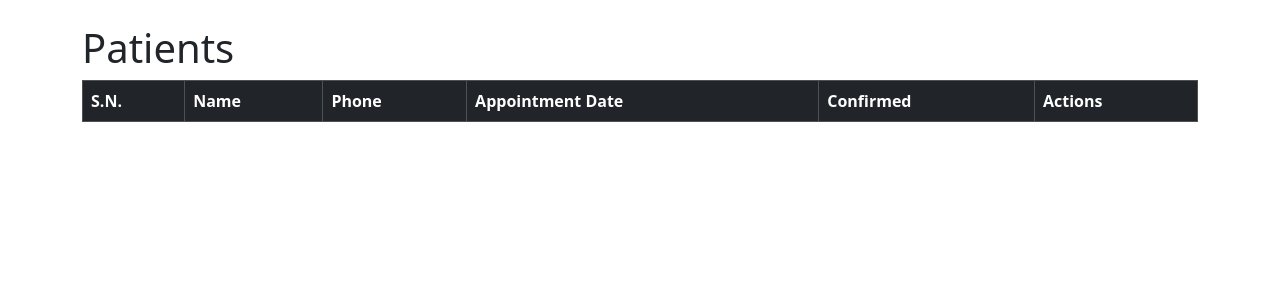
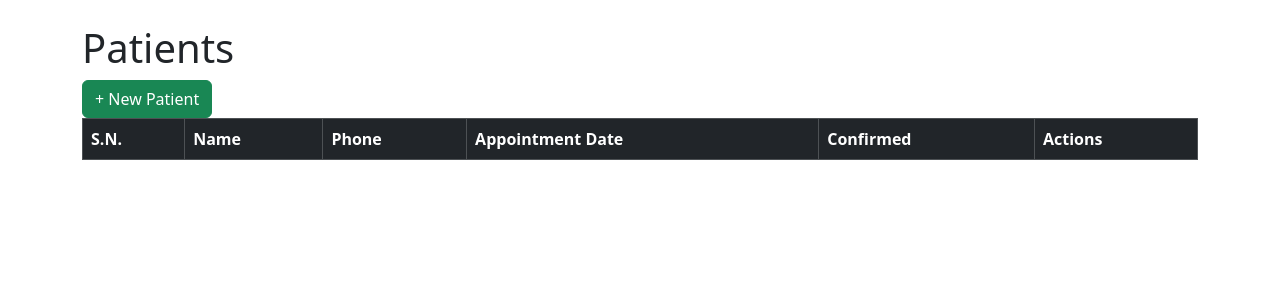
Before and after one commit to anbesh-ai/MedTech, a Flask app: page /patients in a window 1280 px wide. Shown: the top 300 px of the page. Run offline with Flask 3, Linux system fonts and the light colour scheme; lists and menus that the app fills with data are empty.

Commit message:
Flash message added

```diff
--- a/app.py
+++ b/app.py
@@ -5,6 +5,7 @@ from datetime import datetime
 
 
 app = Flask(__name__)
+app.secret_key = "med"
 
 #Database
 
@@ -38,8 +39,8 @@ def show_patients( ):
     patients = patient.query.all( )
     return render_template('patients.html', patients=patients)
 
-#Add patient
-@app.route('/add' , methods=['GET', 'POST'])
+#Add
+@app.route('/patients/add' , methods=['GET', 'POST'])
 def add_patient():
     if request.method == 'POST' :
          name = request.form.get('name')                              # there should be a variable that holds value and POST on db variable
@@ -53,33 +54,43 @@ def add_patient():
          )
          db.session.add(new_patient)
          db.session.commit()
+
+         flash("Patient added successfully !", "success")
          return redirect(url_for('show_patients'))
     return render_template('add_patient.html')
 
 #Mark as Confirmed
-@app.route('/confirm/<int:id>')
+@app.route('/patients/confirm/<int:id>')
 def confirm_patient(id):
      p= patient.query.get_or_404(id)
      p.confirmed =True
      db.session.commit( )
+     flash("Patient confirmed successfully !", "success")
      return redirect(url_for('show_patients'))
 
 #Edit
 @app.route('/edit/<int:id>', methods=['GET', 'POST' ])
 def edit_patient(id):
-     p = patient.query.get_or_404(id)
+
+     p=patient.query.get_or_404(id)
+
      if request.method == 'POST':
           p.name = request.form.get('name')
           p.phone_number = request.form.get('phone_number')
           p.appointment_date = datetime.strptime(request.form.get('appointment_date'), '%Y-%m-%d')
+
           db.session.commit( )
+          flash("Patient updated successfully !", "success")
           return redirect(url_for('show_patients'))
      return render_template('edit_patient.html', patient=p)
 
+
+
 #Delete
-@app.route('/delete/<int:id>', methods=['POST'])
+@app.route('/patients/delete/<int:id>', methods=['POST'])
 def delete_patient(id):
-     p = patient.query.get_or_404(id)
+
+     p=patient.query.get_or_404(id)
      db.session.delete(p)
      db.session.commit( )
      return redirect(url_for('show_patients'))
--- a/templates/base.html
+++ b/templates/base.html
@@ -1,14 +1,43 @@
 <!DOCTYPE html>
 <html lang="en">
-<head>
-    <meta charset="utf-8">
-    <meta name="viewport" content="width=device-width, initial-scale=1">
-    <title>{% block title %}Clinic{% endblock %}</title>
-    <link href="https://cdn.jsdelivr.net/npm/bootstrap@5.3.8/dist/css/bootstrap.min.css" rel="stylesheet">
-</head>
-<body>
+  <head>
+    <meta charset="utf-8" />
+    <meta name="viewport" content="width=device-width, initial-scale=1" />
+    <title>
+      {% block title %}
+        Clinic
+      {% endblock %}
+    </title>
+    <link href="https://cdn.jsdelivr.net/npm/bootstrap@5.3.8/dist/css/bootstrap.min.css" rel="stylesheet" />
+  </head>
+  <body>
     <div class="container mt-4">
-        {% block content %}{% endblock %}
+      {% block content %}
+      {% endblock %}
     </div>
-</body>
+
+    <div class="container mt-4">
+      {% with messages=get_flashed_messages(with_categories=true) %}
+        {% if messages %}
+          {% for category, message in messages %}
+            <div class="alert alert-{{ category }} alert-dismissible fade show py-2 px-3 small " role="alert">
+              {{ message }}
+              <button type="button" class="btn-close" data-bs-dismiss="alert"></button>
+            </div>
+          {% endfor %}
+        {% endif %}
+      {% endwith %}
+    </div>
+
+    <script>
+      document.addEventListener('DOMContentLoaded', function () {
+        document.querySelectorAll('.alert').forEach(function (msg) {
+          setTimeout(function () {
+            msg.classList.remove('show')
+            setTimeout(() => msg.remove(), 300)
+          }, 3000)
+        })
+      })
+    </script>
+  </body>
 </html>
--- a/templates/patients.html
+++ b/templates/patients.html
@@ -6,6 +6,9 @@
 
 {% block content %}
   <h1>Patients</h1>
+
+  <a href="{{ url_for('add_patient') }}"  class="btn btn-success" >+ New Patient</a>
+
   <table class="table table-striped table-bordered">
     <thead class="table-dark">
       <tr>
@@ -42,10 +45,12 @@
 
 
           <td>
-          <a herf="{{url_for("edit_patient", id=patient.id)}}">Edit</a>
 
+            <form action="{{ url_for("edit_patient", id=patient.id)}}" method="GET">
+              <button type="submit" class="btn btn-info">Edit</button>
+            </form>
             <form action="{{ url_for('delete_patient', id=patient.id) }}" method="POST"onsubmit="return confirm('Delete this patient?');">
-              <button type="submit">Delete</button>
+              <button type="submit" class="btn btn-danger">Delete</button>
             </form>
           </td>
 
```
Also changed, not shown: templates/admin_login.html (added).
